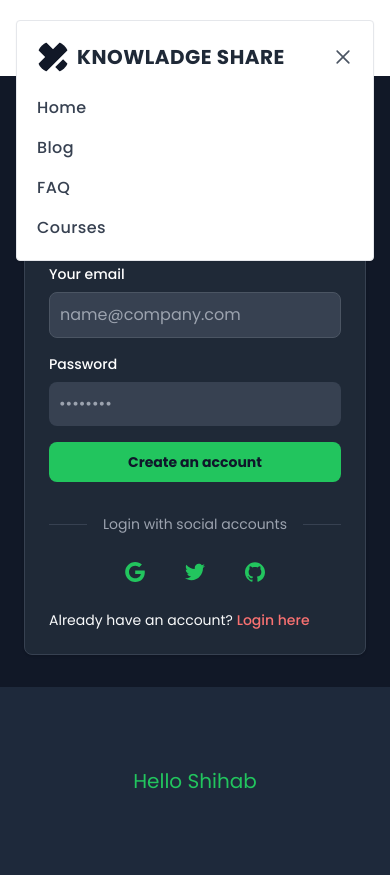
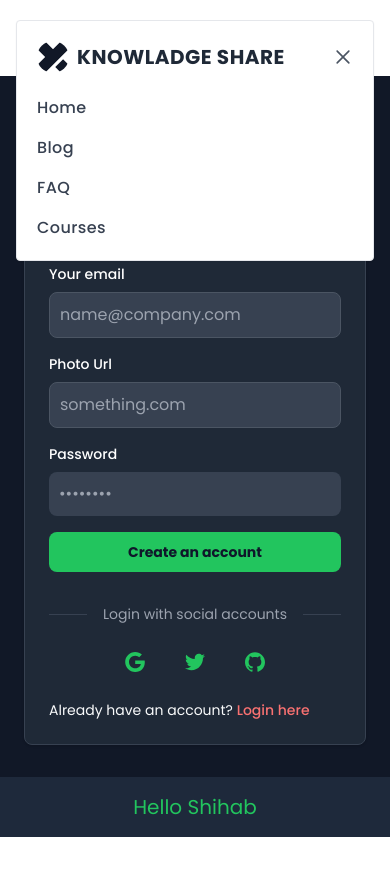
Before and after one commit to AriyanShihab/Knowlodge-Share-Client, a React (Create React App) app: page /signup in a window 390 px wide. After the commit the page ends 844 px from the top, so only its background shows below. Built offline with nearby package versions, Linux system fonts and the light colour scheme; no server answers; what @react-pdf/renderer would draw is missing.

Commit message:
signup with email and password done

```diff
--- a/src/Components/Footer.js
+++ b/src/Components/Footer.js
@@ -1,11 +1,9 @@
-import React, { useContext } from "react";
-import { userContext } from "../Context/AuthContext";
+import React from "react";
 
 const Footer = () => {
-  const { name } = useContext(userContext);
   return (
-    <div className="py-20 bg-slate-800 text-center text-green-500 text-xl">
-      <h1>Hello {name}</h1>
+    <div className="py-4 bg-slate-800 text-center text-green-500 text-xl">
+      <h1>Hello Shihab</h1>
     </div>
   );
 };
--- a/src/Components/Pages/SignUp.js
+++ b/src/Components/Pages/SignUp.js
@@ -1,7 +1,29 @@
-import React from "react";
+import React, { useContext } from "react";
 import { Link } from "react-router-dom";
+import { toast } from "react-toastify";
+import { userContext } from "../../Context/AuthContext";
 
 const SignUp = () => {
+  const { signUpwithEmailPassword, updateUserProfile } =
+    useContext(userContext);
+  const handelSubmit = (e) => {
+    e.preventDefault();
+    const form = e.target;
+    const fullName = form.fullName.value;
+    const email = form.email.value;
+    const password = form.password.value;
+    const photoUrl = form.photoUrl.value;
+
+    signUpwithEmailPassword(email, password)
+      .then((result) => {
+        console.log(result.user);
+        toast.success("User Created Successfully", { autoClose: 700 });
+      })
+      .then(() => {
+        updateUserProfile(fullName, photoUrl);
+        toast.success("Profile update Successfully", { autoClose: 700 });
+      });
+  };
   return (
     <div className="bg-slate-900">
       <section className=" bg-gray-900">
@@ -11,17 +33,21 @@ const SignUp = () => {
               <h1 className="text-xl font-bold leading-tight tracking-tight  md:text-2xl text-green-500">
                 Create and account
               </h1>
-              <form className="space-y-4 md:space-y-6" action="#">
+              <form
+                onSubmit={(e) => handelSubmit(e)}
+                className="space-y-4 md:space-y-6"
+                action="#"
+              >
                 <div>
                   <label
-                    for="userNamel"
+                    htmlFor="userNamel"
                     className="block mb-2 text-sm font-medium  text-white"
                   >
                     Full Name
                   </label>
                   <input
                     type="userName"
-                    name="userName"
+                    name="fullName"
                     id="userName"
                     className=" border   sm:text-sm rounded-lg focus:ring-primary-600 focus:border-primary-600 block w-full p-2.5 bg-gray-700 border-gray-600 placeholder-gray-400 text-white focus:ring-blue-500 focus:border-blue-500"
                     placeholder="Full Name"
@@ -30,7 +56,7 @@ const SignUp = () => {
                 </div>
                 <div>
                   <label
-                    for="email"
+                    htmlhtmlFor="email"
                     className="block mb-2 text-sm font-medium  text-white"
                   >
                     Your email
@@ -46,7 +72,22 @@ const SignUp = () => {
                 </div>
                 <div>
                   <label
-                    for="password"
+                    htmlFor="email"
+                    className="block mb-2 text-sm font-medium  text-white"
+                  >
+                    Photo Url
+                  </label>
+                  <input
+                    type="text"
+                    name="photoUrl"
+                    className=" border   sm:text-sm rounded-lg focus:ring-primary-600 focus:border-primary-600 block w-full p-2.5 bg-gray-700 border-gray-600 placeholder-gray-400 text-white focus:ring-blue-500 focus:border-blue-500"
+                    placeholder="something.com"
+                    required
+                  />
+                </div>
+                <div>
+                  <label
+                    htmlFor="password"
                     className="block mb-2 text-sm font-medium  text-white"
                   >
                     Password
--- a/src/Context/AuthContext.js
+++ b/src/Context/AuthContext.js
@@ -1,11 +1,32 @@
+import {
+  createUserWithEmailAndPassword,
+  getAuth,
+  updateProfile,
+} from "firebase/auth";
 import React, { createContext } from "react";
+import app from "../firebase/firebase.init";
 
 export const userContext = createContext({});
 const AuthContext = ({ children }) => {
+  // methods
+  const auth = getAuth(app);
+  const signUpwithEmailPassword = (email, password) => {
+    return createUserWithEmailAndPassword(auth, email, password);
+  };
+
+  const updateUserProfile = (displayName, photoUrl) => {
+    return updateProfile(auth.currentUser, {
+      displayName: displayName,
+      photoURL: photoUrl,
+    });
+  };
+
+  const userMethodes = {
+    signUpwithEmailPassword,
+    updateUserProfile,
+  };
   return (
-    <userContext.Provider value={{ name: "Shihab" }}>
-      {children}
-    </userContext.Provider>
+    <userContext.Provider value={userMethodes}>{children}</userContext.Provider>
   );
 };
 
--- a/src/firebase/firebase.init.js
+++ b/src/firebase/firebase.init.js
@@ -1,12 +1,12 @@
 import { initializeApp } from "firebase/app";
 
 const firebaseConfig = {
-  apiKey: `${process.env.REACT_APP_API_KEY}`,
-  authDomain: `${process.env.REACT_APP_AUTH_DOMAIN}`,
-  projectId: `${process.env.REACT_APP_PROJECT_ID}`,
-  storageBucket: `${process.env.REACT_APP_STORAGE_BUCKET}`,
-  messagingSenderId: `${process.env.REACT_APP_MESSAGING_SENDER_ID}`,
-  appId: `${process.env.REACT_APP_APP_ID}`,
+  apiKey: process.env.REACT_APP_API_KEY,
+  authDomain: process.env.REACT_APP_AUTH_DOMAIN,
+  projectId: process.env.REACT_APP_PROJECT_ID,
+  storageBucket: process.env.REACT_APP_STORAGE_BUCKET,
+  messagingSenderId: process.env.REACT_APP_MESSAGING_SENDER_ID,
+  appId: process.env.REACT_APP_APP_ID,
 };
 
 const app = initializeApp(firebaseConfig);
```
Also changed, not shown: 1 other file (tests, documents, lock files or other folders).
